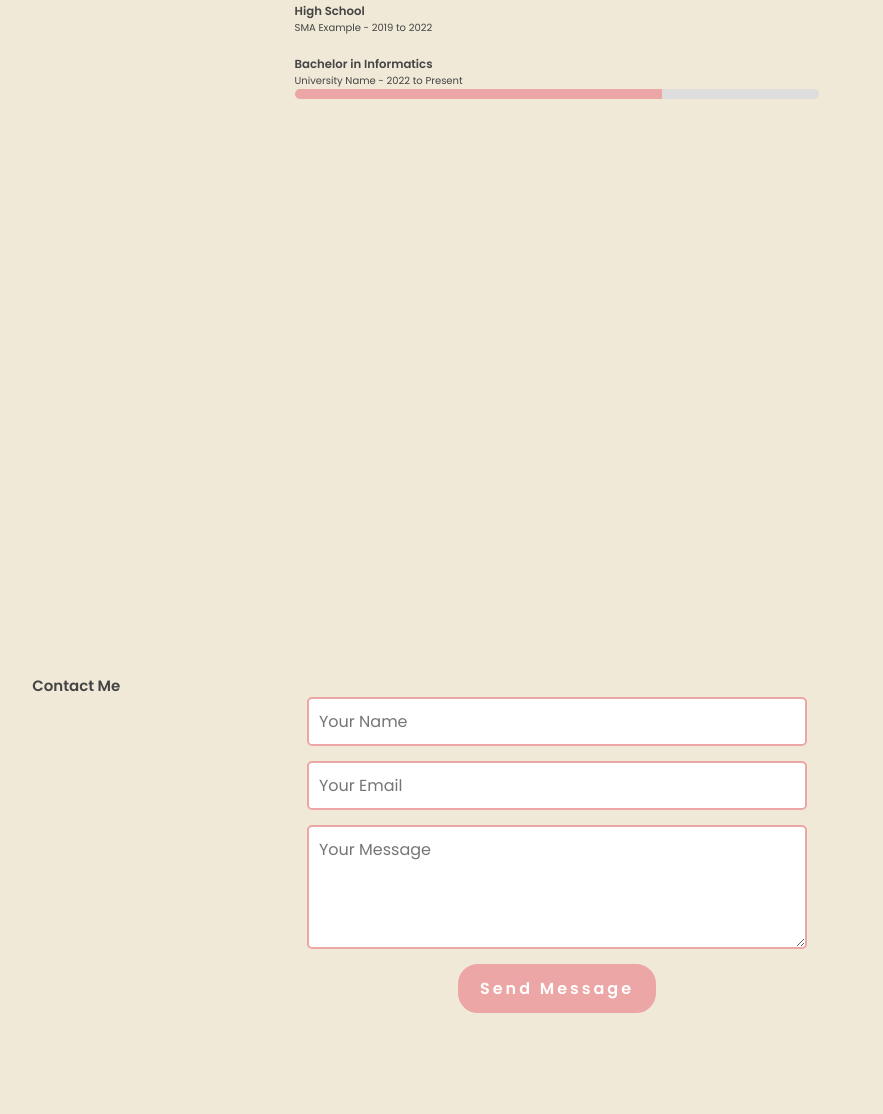
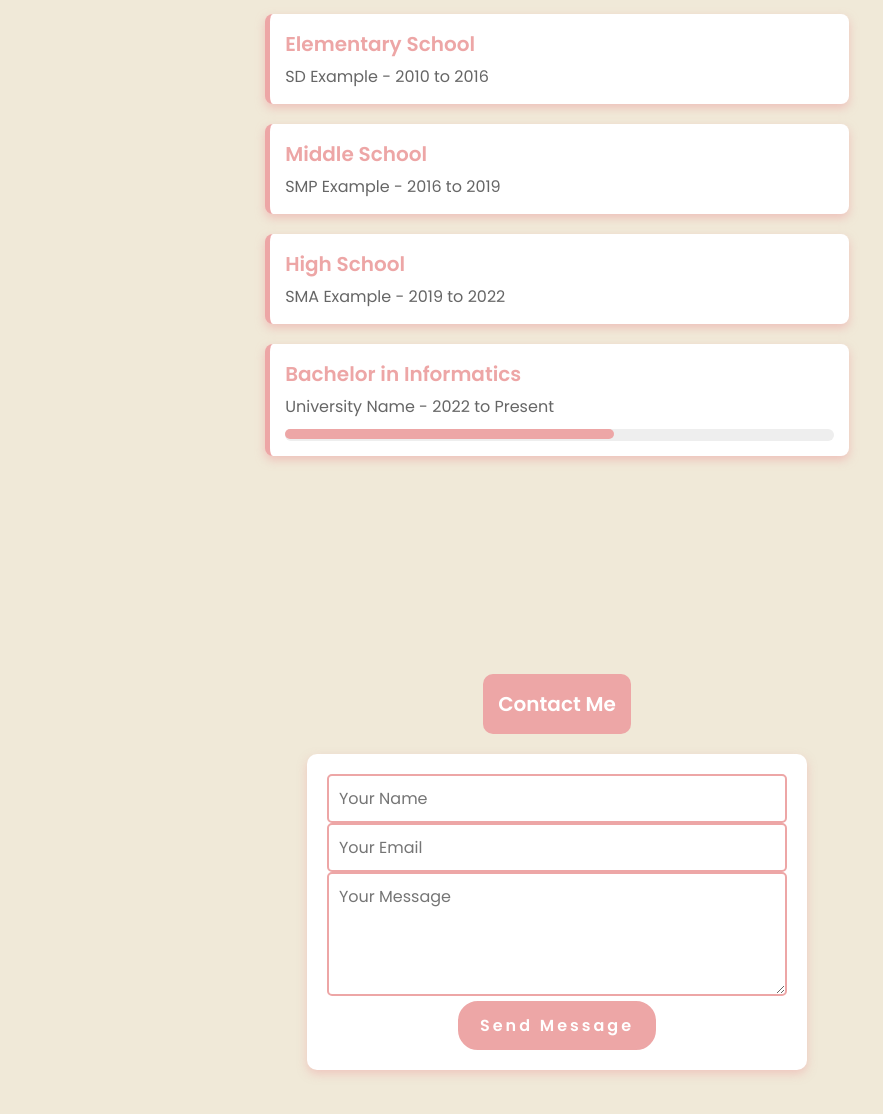
Before and after one commit to khalishaadzra/Portofolio-Khalisha, a plain HTML site: page index.html in a window 1280 px wide. Shown: the part 1776-2890 px from the top of the page, without its empty margins (83-966 px from the left). Drawn offline with Linux system fonts and the light colour scheme.

Commit message:
cek commit

```diff
--- a/index.html
+++ b/index.html
@@ -5,7 +5,7 @@
     <meta name="viewport" content="width=device-width, initial-scale=1.0">
     <link rel="stylesheet" href="https://cdnjs.cloudflare.com/ajax/libs/font-awesome/6.5.2/css/all.min.css">
     <link rel="stylesheet" href="style.css">
-    <title>Portfolio - Khalisha</title>
+    <title>Portfolio - Welcome to my little proto-!!</title>
 </head>
 <body>
     <header>
@@ -44,15 +44,19 @@
         </div>
         <div class="about-content">
             <h2>About <span>Me</span></h2>
-        <h3>Web Designer</h3>
-        <p>Hello! I'm Khalisha, an Informatics student passionate about technology and problem-solving...</p>
-        <a href="#" class="btn">Read More</a>
+            <h3>Informatics Student</h3>
+             <p>Hi semua! Kenalin aku Khalisha Adzraini Arif, biasa dipanggil khalisha atau khal.
+                Aku mahasiswi di jurusan Informatika Universitas Syiah Kuala. Aku masi belajar tentang coding, design, logika, dan lainnya yang berhubungan dengan jurusanku,
+                tunggu update selanjutnya yaa.
+
+             </p>
+         <a href="#" class="btn">Get to know me more</a>
          </div>
     </section>
 
 
     <!-- EDUCATION SECTION -->
-    <section id="education" class="education">
+    <section class="education">
         <h2>Education</h2>
         <div class="education-container">
             <div class="education-item">
@@ -70,16 +74,17 @@
             <div class="education-item">
                 <h3>Bachelor in Informatics</h3>
                 <p>University Name - 2022 to Present</p>
-                <div class="progress-bar">
-                    <div class="progress" style="width: 70%;"></div>
+                <div class="progress-container">
+                    <div class="progress-bar" style="width: 60%;"></div>
                 </div>
             </div>
         </div>
     </section>
 
+
     <!-- CONTACT SECTION -->
     <section id="contact" class="contact">
-        <h2>Contact Me</h2>
+        <div class="contact-header">Contact Me</div>
         <form class="contact-form">
             <input type="text" placeholder="Your Name" required>
             <input type="email" placeholder="Your Email" required>
@@ -87,5 +92,3 @@
             <button type="submit" class="btn">Send Message</button>
         </form>
     </section>
-</body>
-</html>
--- a/style.css
+++ b/style.css
@@ -229,23 +229,71 @@ html {
 }
 
 
-/* PROGRESS BAR EDUCATION */
+.education {
+    padding: 10rem 12%;
+    display: flex;
+    flex-direction: column;
+    align-items: center;
+}
+
+.education h2 {
+    font-size: 4rem;
+    color: #eda6a6;
+    margin-bottom: 3rem;
+    text-align: center;
+}
+
 .education-container {
     display: flex;
     flex-direction: column;
-    align-items: center;
     gap: 2rem;
+    width: 60%;
 }
 
 .education-item {
-    width: 50%;
-    text-align: left;
+    background: #fff;
+    padding: 1.5rem;
+    border-radius: 8px;
+    box-shadow: 0px 4px 10px rgba(237, 166, 166, 0.6);
+    border-left: 5px solid #eda6a6; /* Garis highlight pink di kiri */
+    transition: transform 0.3s ease, box-shadow 0.3s ease;
+}
+
+.education-item:hover {
+    transform: translateY(-5px); /* Efek hover naik sedikit */
+    box-shadow: 0px 6px 15px rgba(237, 166, 166, 0.8); /* Glow lebih kuat saat hover */
+}
+
+.education-item h3 {
+    font-size: 2rem;
+    color: #eda6a6;
+    margin-bottom: 0.5rem;
+}
+
+.education-item p {
+    font-size: 1.6rem;
+    color: #666;
+}
+
+/* Progress Bar */
+.progress-container {
+    background: #eee;
+    border-radius: 30px;
+    height: 12px;
+    margin-top: 1rem;
 }
 
 .progress-bar {
-    width: 100%;
+    height: 12px;
+    border-radius: 10px;
+    background: #eda6a6;
+    width: 50%;
+}
+
+.progress-bar {
+    width: 50%;
     height: 10px;
-    background: #ddd;
+    background: #eda6a6;
     border-radius: 5px;
     overflow: hidden;
 }
@@ -257,11 +305,28 @@ html {
 }
 
 /* CONTACT SECTION */
+.contact {
+    text-align: center;
+    padding: 5rem 12%;
+}
+
+.contact-header {
+    background: #eda6a6; /* Warna pink */
+    padding: 1.5rem;
+    border-radius: 10px;
+    font-size: 2rem;
+    font-weight: bold;
+    color: white;
+    display: inline-block;
+    margin-bottom: 2rem;
+}
+
+/* Form Contact */
 .contact form {
-    display: flex;
-    flex-direction: column;
-    align-items: center;
-    gap: 1.5rem;
+    background: white;
+    padding: 2rem;
+    border-radius: 10px;
+    box-shadow: 0px 4px 10px rgba(237, 166, 166, 0.5);
     max-width: 50rem;
     margin: 0 auto;
 }
```
Lines whose indentation alone changed are shown as unchanged.
